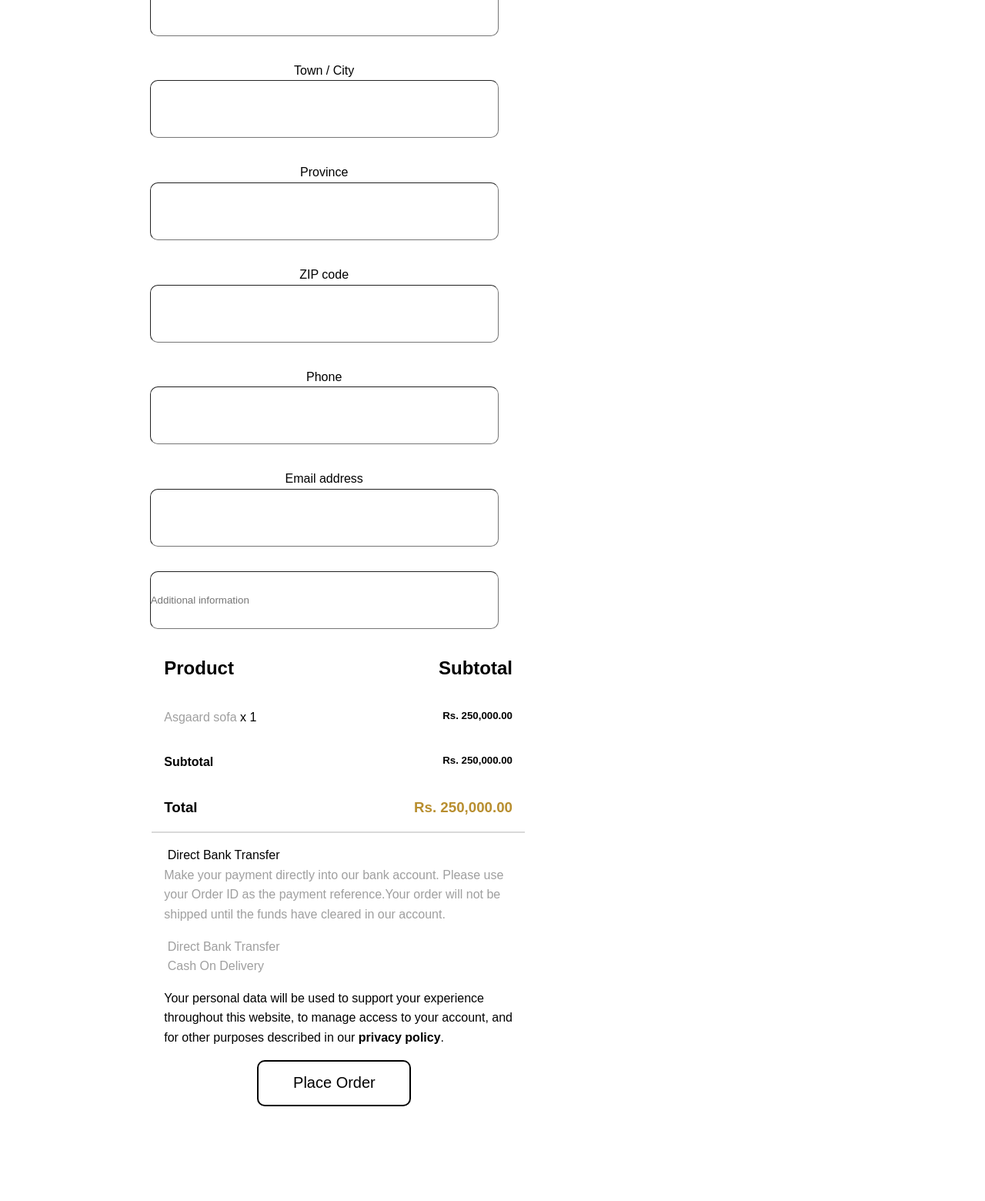
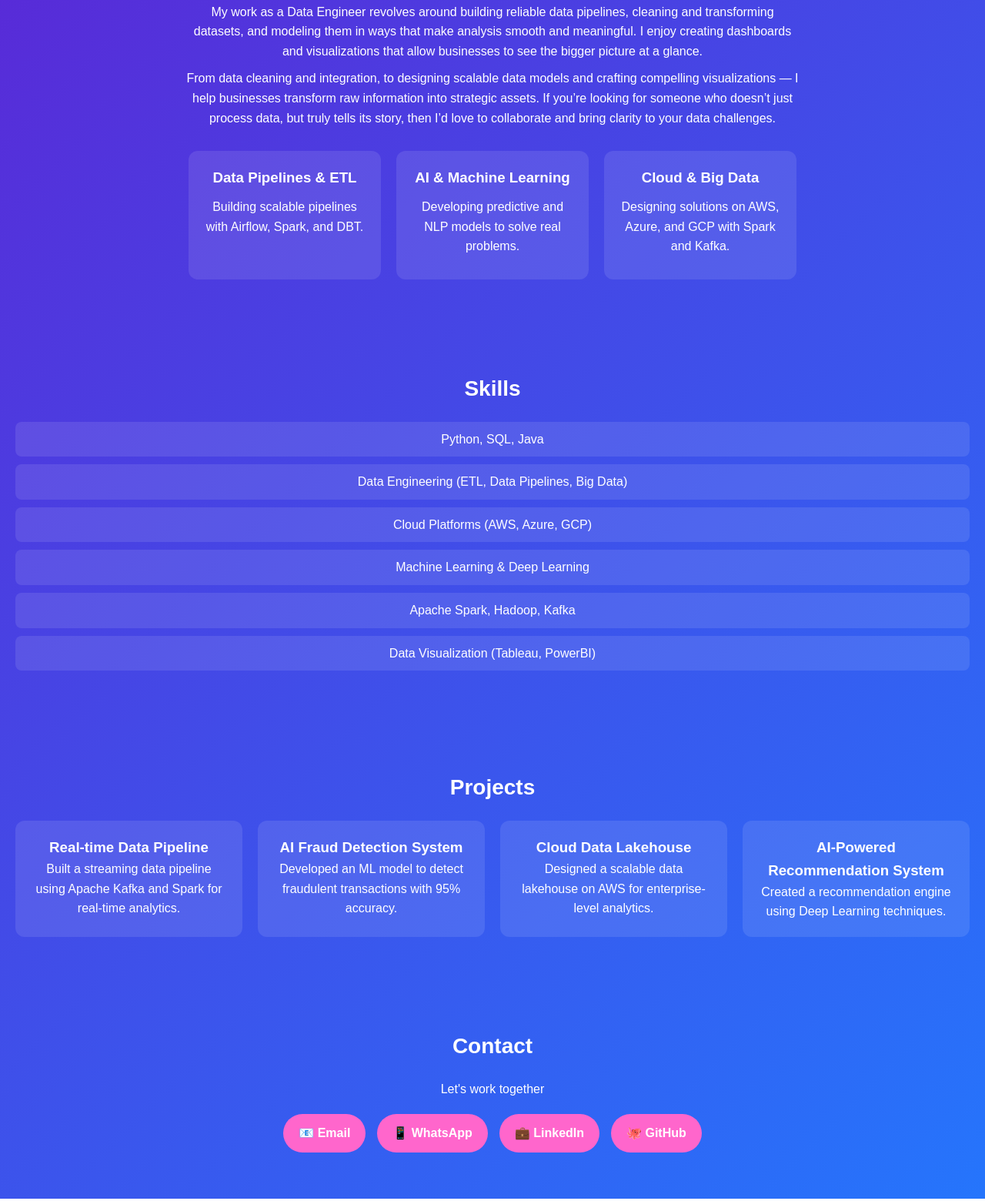
Before and after one commit to Codrz17mido/repo1, a plain HTML site: page index.html in a window 1280 px wide. Shown: the part 1009-2569 px from the top of the page at 77% size. Drawn offline with Linux system fonts and the light colour scheme.

Commit message:
Add files via upload

```diff
--- a/index.html
+++ b/index.html
@@ -1,171 +1,93 @@
 <!DOCTYPE html>
 <html lang="en">
-
 <head>
   <meta charset="UTF-8">
   <meta name="viewport" content="width=device-width, initial-scale=1.0">
-    <title>Document</title>
-    <link rel="stylesheet" href="index.css">
+  <title>Mohamed Sherif | Portfolio</title>
+  <link rel="stylesheet" href="style.css">
+  <script defer src="script.js"></script>
 </head>
+<body>
+  <!-- Hero Section -->
+  <section class="hero">
+    <div class="hero-content">
+      <div class="profile-pic">
+<img src="img/mo.jpg" alt="Profile">
+      </div>
+      <h1>Mohamed Sherif</h1>
+      <p>Data Engineering & Artificial Intelligence Specialist | Turning Data into Intelligent Solutions</p>
+      <button onclick="scrollToSection('about')">Explore My Work</button>
+    </div>
+  </section>
 
-<body>
-    <section class="container">
-        <nav>
-            <div class="d-flex justify-between p-1 logo">
-                <div class="d-flex">
-                    <img src="WhatsApp Image 2025-09-02 at 23.55.11_8045c427.jpg" alt="" width="50px" height="50px">
-                    <h1 class="d-flex">Furniro</h1>
+  <!-- About Me -->
+  <section id="about" class="about">
+    <h2>About Me</h2>
+    <p>Ever since I started working with data, I’ve been fascinated by the idea that behind every raw number lies a story waiting to be discovered. What began as curiosity turned into a professional journey where I specialize in turning messy, unstructured data into clear, valuable insights that drive decisions.</p>
+    <p>My work as a Data Engineer revolves around building reliable data pipelines, cleaning and transforming datasets, and modeling them in ways that make analysis smooth and meaningful. I enjoy creating dashboards and visualizations that allow businesses to see the bigger picture at a glance.</p>
+    <p>From data cleaning and integration, to designing scalable data models and crafting compelling visualizations — I help businesses transform raw information into strategic assets. If you’re looking for someone who doesn’t just process data, but truly tells its story, then I’d love to collaborate and bring clarity to your data challenges.</p>
+    <div class="skills-boxes">
+      <div class="box">
+        <h3>Data Pipelines & ETL</h3>
+        <p>Building scalable pipelines with Airflow, Spark, and DBT.</p>
       </div>
-
-                <div class="d-flex">
-                    <ul class="d-flex align-center text-black">
-                        <li class="d-flex p-1 text-black">Home</li>
-                        <li class="d-flex p-1 text-black">Product</li>
-                        <li class="d-flex p-1 text-black">About</li>
-                        <li class="d-flex p-1 text-black">Contact</li>
-                    </ul>
+      <div class="box">
+        <h3>AI & Machine Learning</h3>
+        <p>Developing predictive and NLP models to solve real problems.</p>
       </div>
-                <div class="d-flex p-1">
-                    <img src="/WhatsApp Image 2025-09-02 at 23.55.13_b63ba7f7.jpg" alt="" class="p-1">
-                    <img src="/WhatsApp Image 2025-09-02 at 23.55.11_460782c6.jpg" alt="" class="p-1">
-                    <img src="/WhatsApp Image 2025-09-02 at 23.55.11_639f6b88.jpg" alt="" class="p-1">
-                    <img src="/WhatsApp Image 2025-09-02 at 23.55.12_5646eab2.jpg" alt="" class="p-1">
-                </div>
-        </nav>
-        <div>
-            <img src="WhatsApp Image 2025-09-02 at 23.55.13_48bf1733.jpg" alt="" class="p-1" width="100%" height="300px">
-
-        </div>
-        <div class="d-flex justify-between big-div">
-
-            <div class="d-flex" >
-
-                <div class="div-left">
-                    <h1 style="text-align: left; padding: 2rem;">Billing details</h1>
-
-                    <div class="d-flex ">
-
-                        <div class="p-1">
-
-                            <p>first name</p>
-
-                            <input type="text" class="input-field-small">
-                        </div>
-
-                        <div class="p-1">
-                            <p>last name</p>
-
-                            <input type="text" class="input-field-small">
-                        </div>
-
-                    </div>
-                    <div class="p-1" style="flex-direction: column; float: left;">
-                        <p>Company Name (Optional)</p>
-                        <input type="text" class="input-field">
-                    </div>
-                    <div class="p-1" style="flex-direction: column;">
-                        <p>Country / Region</p>
-                        <input type="text" class="input-field">
-
-                    </div>
-                    <div class="p-1" style="flex-direction: column;">
-                        <p>Street address</p>
-                        <input type="text" class="input-field">
-                    </div>
-                    <div class="p-1" style="flex-direction: column;">
-                        <p>Town / City</p>
-                        <input type="text" class="input-field">
-                    </div>
-                    <div class="p-1" style="flex-direction: column;">
-                        <p>Province</p>
-                        <input type="text" class="input-field">
-                    </div>
-                    <div class="p-1" style="flex-direction: column;">
-                        <p>ZIP code</p>
-                        <input type="text" class="input-field">
-                    </div>
-                    <div class="p-1" style="flex-direction: column;">
-                        <p>Phone</p>
-                        <input type="text" class="input-field">
-                    </div>
-                    <div class="p-1" style="flex-direction: column;">
-                        <p>Email address</p>
-                        <input type="text" class="input-field p-bottom">
-                    </div>
-                    <div class="p-1" style="flex-direction: column;">
-                        <input type="text" placeholder="Additional information" class="input-field ">
+      <div class="box">
+        <h3>Cloud & Big Data</h3>
+        <p>Designing solutions on AWS, Azure, and GCP with Spark and Kafka.</p>
       </div>
     </div>
+  </section>
 
+  <!-- Skills -->
+  <section id="skills" class="skills">
+    <h2>Skills</h2>
+    <ul>
+      <li>Python, SQL, Java</li>
+      <li>Data Engineering (ETL, Data Pipelines, Big Data)</li>
+      <li>Cloud Platforms (AWS, Azure, GCP)</li>
+      <li>Machine Learning & Deep Learning</li>
+      <li>Apache Spark, Hadoop, Kafka</li>
+      <li>Data Visualization (Tableau, PowerBI)</li>
+    </ul>
+  </section>
+
+  <!-- Projects -->
+  <section class="projects">
+    <h2>Projects</h2>
+    <div class="projects-grid">
+      <div class="project">
+        <h3>Real-time Data Pipeline</h3>
+        <p>Built a streaming data pipeline using Apache Kafka and Spark for real-time analytics.</p>
       </div>
-
-            <div class="d-flex div-right justify-between">
-                <div class="d-flex justify-between flex-column">
-                    <div class="border-bottom">
-                        <div class="d-flex justify-between p-1">
-                            <h1 class="p-right">Product</h1>
-
-                            <h1>Subtotal</h1>
+      <div class="project">
+        <h3>AI Fraud Detection System</h3>
+        <p>Developed an ML model to detect fraudulent transactions with 95% accuracy.</p>
       </div>
-
-                        <div class="d-flex justify-between p-1">
-                            <p ><span style="color: #9F9F9F;">Asgaard sofa</span> x 1</p>
-                            <h5>Rs. 250,000.00</h5>
+      <div class="project">
+        <h3>Cloud Data Lakehouse</h3>
+        <p>Designed a scalable data lakehouse on AWS for enterprise-level analytics.</p>
       </div>
-                        <div class="d-flex justify-between p-1">
-                            <h4>Subtotal</h4>
-                            <h5>Rs. 250,000.00</h5>
-                        </div>
-
-                        <div class="d-flex justify-between p-1">
-                            <h3>Total</h3>
-                            <h3 style="color: #B88E2F;"> Rs. 250,000.00 </h3>
-                        </div>
-
-                    </div>
-
-
-                    <div class="text-align p-1">
-                        <p>
-                            <img src="WhatsApp Image 2025-09-02 at 23.55.13_4c7fbd8d.jpg" alt="">
-                            Direct Bank Transfer
-                        </p>
-
-                        <p class="p-bottom" style="color: #9F9F9F;">
-                            Make your payment directly into our bank account. Please use
-                            <br> your Order ID as the payment reference.Your order will not be
-                            <br> shipped until the funds have cleared in our account.
-                        </p>
-
-                        <p style="color: #9F9F9F;">
-                            <img src="WhatsApp Image 2025-09-02 at 23.55.12_3ba3cb47.jpg" alt="">
-                            Direct Bank Transfer
-                        </p>
-
-
-                        <p class="p-bottom" style="color: #9F9F9F;">
-                            <img src="WhatsApp Image 2025-09-02 at 23.55.12_3ba3cb47.jpg" alt="">
-                            Cash On Delivery
-                        </p>
-
-                        <p>Your personal data will be used to support your experience
-                            <br> throughout this website, to manage access to your account, and
-                            <br> for other purposes described in our <b>privacy policy</b>.
-                        </p>
-                        <div class="d-flex justify-center p-1 text-align-center">
-                            <button >Place Order</button>
-                        </div>
-
+      <div class="project">
+        <h3>AI-Powered Recommendation System</h3>
+        <p>Created a recommendation engine using Deep Learning techniques.</p>
       </div>
     </div>
-
-
-            </div>
-
-
-
   </section>
 
+  <!-- Contact -->
+  <section class="contact">
+    <h2>Contact</h2>
+    <p class="subtitle">Let's work together</p>
+    <div class="contact-buttons">
+      <a class="btn" href="mailto:mohamedsherif1432005@gmail.com">📧 Email</a>
+      <a class="btn" href="https://wa.me/201022133876" target="_blank">📱 WhatsApp</a>
+      <a class="btn" href="https://www.linkedin.com/in/mohamed-sherif-597550343/" target="_blank">💼 LinkedIn</a>
+      <a class="btn" href="https://github.com/Codrz17mido" target="_blank">🐙 GitHub</a>
+    </div>
+  </section>
   </body>
-
 </html>
--- /dev/null
+++ b/script.js
@@ -0,0 +1,21 @@
+function scrollToSection(id) {
+  document.getElementById(id).scrollIntoView({ behavior: "smooth" });
+}
+
+// Reveal on scroll
+const elements = document.querySelectorAll("#skills li, .btn");
+
+const revealOnScroll = () => {
+  const triggerBottom = window.innerHeight * 0.85;
+
+  elements.forEach(el => {
+    const rect = el.getBoundingClientRect();
+    if (rect.top < triggerBottom) {
+      el.style.opacity = "1";
+      el.style.transform = "translateY(0)";
+    }
+  });
+};
+
+window.addEventListener("scroll", revealOnScroll);
+revealOnScroll();
--- /dev/null
+++ b/style.css
@@ -0,0 +1,171 @@
+* {
+  margin: 0;
+  padding: 0;
+  box-sizing: border-box;
+}
+body {
+  font-family: Arial, sans-serif;
+  background: linear-gradient(135deg, #6a11cb, #2575fc);
+  color: white;
+  line-height: 1.6;
+  text-align: center;
+}
+
+/* Hero Section */
+.hero {
+  height: 100vh;
+  display: flex;
+  justify-content: center;
+  align-items: center;
+}
+.hero-content {
+  animation: fadeInUp 1s ease forwards;
+}
+.profile-pic img {
+  max-width: 50rem;
+  height: 190px;
+  border-radius: 50%;
+  border: 4px solid #fff;
+  box-shadow: 0 4px 10px rgba(0,0,0,0.5);
+  transition: transform 0.4s ease;
+}
+.profile-pic img:hover {
+  transform: rotate(5deg) scale(1.08);
+}
+button {
+  margin-top: 20px;
+  padding: 10px 20px;
+  background: #66dbff;
+  border: none;
+  border-radius: 25px;
+  color: white;
+  font-size: 16px;
+  cursor: pointer;
+  transition: 0.3s;
+}
+button:hover {
+  background: #e055b5;
+  transform: translateY(-3px);
+}
+
+/* Sections */
+section {
+  padding: 60px 20px;
+}
+h2 {
+  margin-bottom: 20px;
+  font-size: 28px;
+  color: #fff;
+}
+
+/* About */
+.about p {
+  max-width: 800px;
+  margin: 10px auto;
+}
+.skills-boxes {
+  display: flex;
+  justify-content: center;
+  flex-wrap: wrap;
+  gap: 20px;
+  margin-top: 30px;
+}
+.skills-boxes .box {
+  background: rgba(255,255,255,0.1);
+  padding: 20px;
+  border-radius: 12px;
+  width: 250px;
+  transition: transform 0.3s ease, background 0.3s ease;
+}
+.skills-boxes .box:hover {
+  transform: scale(1.05);
+  background: rgba(255,255,255,0.2);
+}
+
+/* Skills List */
+#skills ul {
+  list-style: none;
+  padding: 0;
+}
+#skills li {
+  margin: 10px 0;
+  background: rgba(255,255,255,0.1);
+  padding: 10px;
+  border-radius: 8px;
+  transition: transform 0.3s, background 0.3s;
+  opacity: 0;
+  animation: fadeInUp 0.6s ease forwards;
+}
+#skills li:nth-child(1) { animation-delay: 0.2s; }
+#skills li:nth-child(2) { animation-delay: 0.4s; }
+#skills li:nth-child(3) { animation-delay: 0.6s; }
+#skills li:nth-child(4) { animation-delay: 0.8s; }
+#skills li:nth-child(5) { animation-delay: 1s; }
+#skills li:nth-child(6) { animation-delay: 1.2s; }
+#skills li:hover {
+  transform: scale(1.1) rotate(-1deg);
+  background: rgba(255,255,255,0.25);
+}
+
+/* Projects */
+.projects-grid {
+  display: grid;
+  grid-template-columns: repeat(auto-fit, minmax(250px, 1fr));
+  gap: 20px;
+}
+.project {
+  background: rgba(255,255,255,0.1);
+  padding: 20px;
+  border-radius: 12px;
+  transition: transform 0.3s ease, background 0.3s ease;
+}
+.project:hover {
+  transform: scale(1.05);
+  background: rgba(255,255,255,0.2);
+}
+
+/* Contact */
+.contact .subtitle {
+  margin-bottom: 20px;
+}
+.contact-buttons {
+  display: flex;
+  justify-content: center;
+  gap: 15px;
+  flex-wrap: wrap;
+}
+.btn {
+  display: inline-flex;
+  align-items: center;
+  gap: 8px;
+  background: #ff66cc;
+  color: #fff;
+  padding: 12px 20px;
+  border-radius: 25px;
+  text-decoration: none;
+  font-weight: bold;
+  transition: transform 0.3s ease, background 0.3s ease;
+  opacity: 0;
+  animation: fadeInUp 0.6s ease forwards;
+}
+.contact-buttons a:nth-child(1) { animation-delay: 0.3s; }
+.contact-buttons a:nth-child(2) { animation-delay: 0.5s; }
+.contact-buttons a:nth-child(3) { animation-delay: 0.7s; }
+.contact-buttons a:nth-child(4) { animation-delay: 0.9s; }
+.btn:hover {
+  background: #e055b5;
+  transform: translateY(-5px) scale(1.05);
+  box-shadow: 0 6px 15px rgba(0,0,0,0.3);
+}
+
+/* Animations */
+@keyframes fadeInUp {
+  from {
+    opacity: 0;
+    transform: translateY(20px);
+  }
+  to {
+    opacity: 1;
+    transform: translateY(0);
+  }
+}
```
Lines whose indentation alone changed are shown as unchanged.
